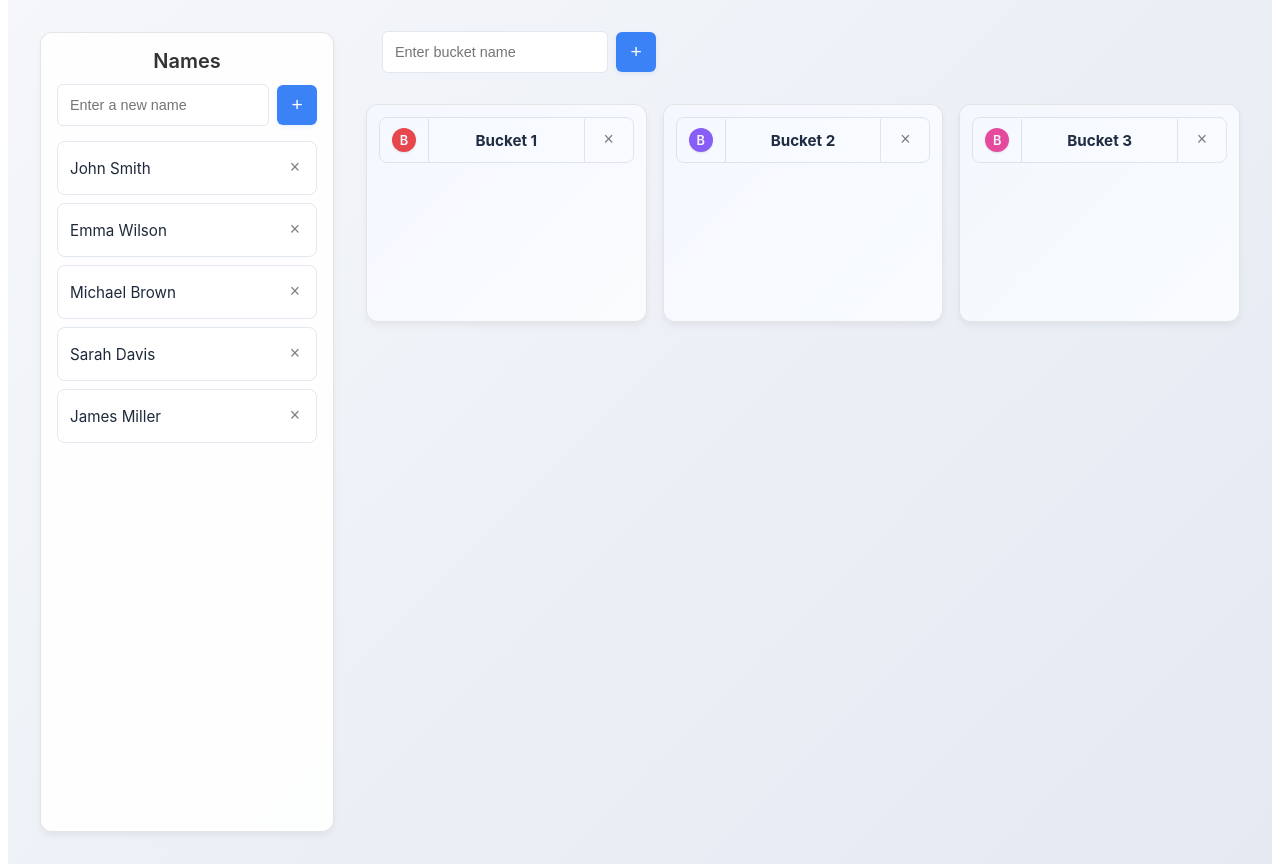
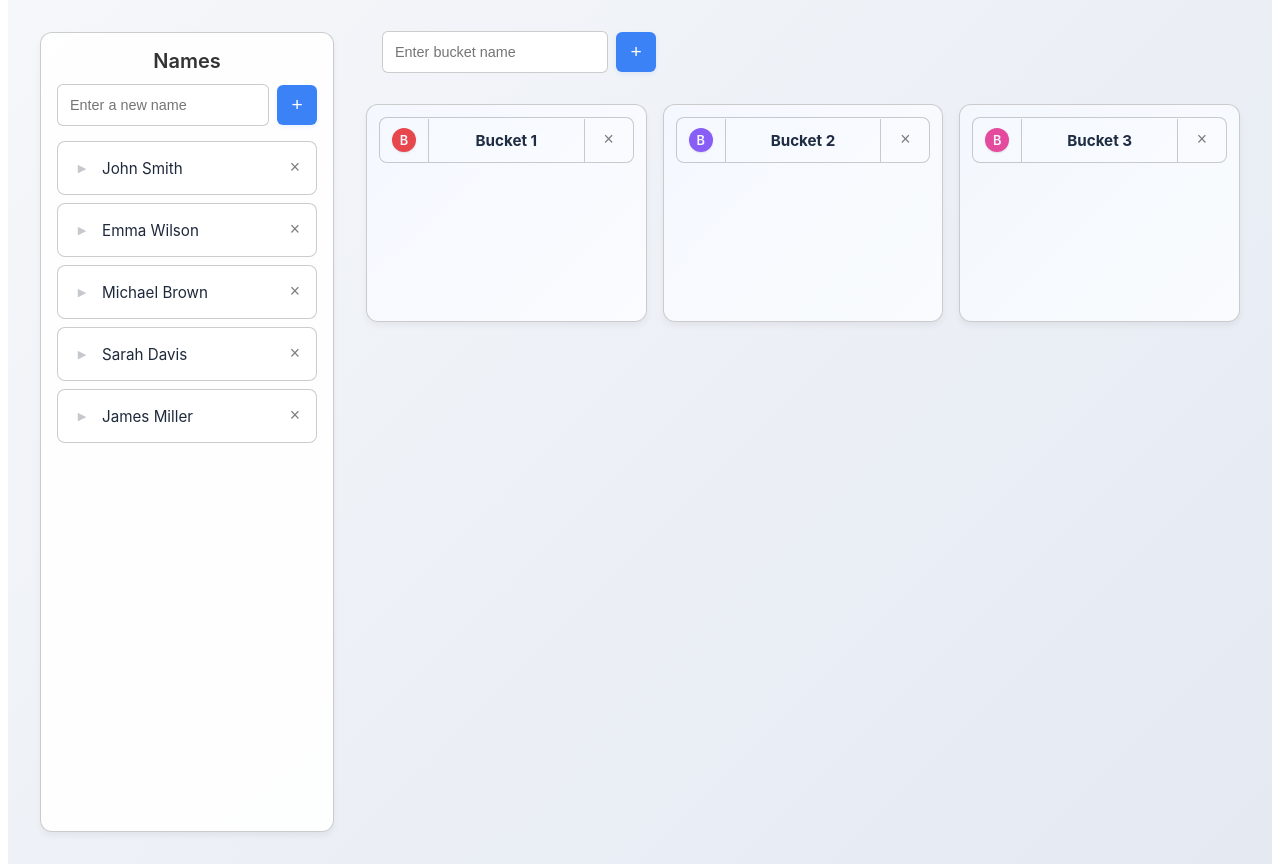
Before and after one commit to EricLYao/bucketz, a React (Create React App) app: page / in a window 1280 px wide. Built offline with nearby package versions, Linux system fonts and the light colour scheme.

Commit message:
fixed formatting, added bucket labels to names

```diff
--- a/src/App.css
+++ b/src/App.css
@@ -9,7 +9,7 @@
   transition: var(--transition);
   min-height: 200px;
   box-shadow: var(--shadow-md);
-  border: 1px solid rgba(0, 0, 0, 0.1);
+  border: 1px solid var(--border-color);
 }
 
 .add-name-form {
@@ -37,9 +37,13 @@
   box-shadow: 0 0 0 3px rgba(59, 130, 246, 0.1);
 }
 
+.name-item-container {
+  margin: 0.5rem 0;
+  transition: var(--transition);
+}
+
 .name-item {
   padding: 0.75rem;
-  margin: 0.5rem 0;
   background-color: white;
   border: 1px solid var(--border-color);
   border-radius: 8px;
@@ -48,7 +52,6 @@
   user-select: none;
   display: flex;
   align-items: center;
-  justify-content: space-between;
   gap: 0.5rem;
   font-size: 0.95rem;
   color: var(--text-color);
@@ -58,13 +61,84 @@
   background-color: var(--hover-bg);
   transform: translateY(-2px);
   box-shadow: var(--shadow-md);
-  border-color: var(--border-color);
+}
+
+.expanded .name-item {
+  background-color: white;
+  border-bottom-color: transparent;
+  box-shadow: var(--shadow-sm);
+  border-bottom-left-radius: 0;
+  border-bottom-right-radius: 0;
+  transform: none;
+}
+
+.expand-button {
+  background: none;
+  border: none;
+  color: var(--text-color);
+  cursor: pointer;
+  padding: 0;
+  width: 1.5rem;
+  height: 1.5rem;
+  display: flex;
+  align-items: center;
+  justify-content: center;
+  opacity: 0.5;
+  transition: var(--transition);
+  font-size: 0.7rem;
+}
+
+.expand-button:disabled {
+  cursor: default;
+  opacity: 0.25;
+  color: var(--text-color);
+}
+
+.expand-button:not(:disabled):hover {
+  opacity: 1;
+  color: var(--primary-color);
+}
+
+.item-text {
+  flex: 1;
+}
+
+.bucket-count {
+  font-size: 0.8rem;
+  color: var(--primary-color);
+  opacity: 0.8;
 }
 
 .name-item .delete-button {
   opacity: 0.5;
   transform: translateX(5px);
   color: black;
+}
+
+.bucket-list {
+  background-color: white;
+  padding: 0.75rem;
+  border: 1px solid var(--border-color);
+  border-top: none;
+  border-bottom-left-radius: 8px;
+  border-bottom-right-radius: 8px;
+  box-shadow: var(--shadow-sm);
+  position: relative;
+  top: -1px;
+}
+
+.bucket-icons-container {
+  display: flex;
+  flex-wrap: wrap;
+  gap: 0.5rem;
+  align-items: center;
+}
+
+.bucket-icon-wrapper {
+  display: flex;
+  align-items: center;
+  justify-content: center;
+  cursor: help;
 }
 
 .name-item .delete-button:hover {
@@ -113,7 +187,7 @@
   display: flex;
   flex-direction: column;
   box-shadow: var(--shadow-md);
-  border: 1px solid rgba(0, 0, 0, 0.1);
+  border: 1px solid var(--border-color);
   position: relative;
   overflow: hidden;
 }
--- a/src/components/Names/NamesList.js
+++ b/src/components/Names/NamesList.js
@@ -1,4 +1,4 @@
-import React from 'react';
+import React, { useState } from 'react';
 import PropTypes from 'prop-types';
 import BucketIndicator from '../BucketIndicator/BucketIndicator';
 import '../../styles/common.css';
@@ -15,6 +15,7 @@ const NamesList = ({
   onDrop,
   buckets
 }) => {
+  const [expandedNames, setExpandedNames] = useState([]);
   return (
     <div
       className="names-list"
@@ -35,19 +36,41 @@ const NamesList = ({
           +
         </button>
       </form>
-      {names.map(name => (
+      {names.map(name => {
+        const assignedBuckets = Object.entries(buckets)
+          .filter(([_, items]) => items.includes(name))
+          .map(([bucketName]) => bucketName);
+        const isExpanded = expandedNames.includes(name);
+        const hasAssignments = assignedBuckets.length > 0;
+
+        const toggleExpand = () => {
+          if (!hasAssignments) return;
+          setExpandedNames(prev =>
+            isExpanded
+              ? prev.filter(n => n !== name)
+              : [...prev, name]
+          );
+        };
+
+        return (
+          <div key={name} className={`name-item-container ${isExpanded ? 'expanded' : ''} ${hasAssignments ? 'has-assignments' : ''}`}>
             <div
-          key={name}
               className="name-item"
               draggable
               onDragStart={(e) => onDragStart(e, name)}
             >
+              <button
+                className="expand-button"
+                onClick={toggleExpand}
+                title={hasAssignments ? (isExpanded ? "Collapse" : "Expand") : "No assignments"}
+                disabled={!hasAssignments}
+              >
+                {isExpanded ? "▼" : "▶"}
+              </button>
               <span className="item-text">{name}</span>
-          {Object.entries(buckets).map(([bucketName, items]) => (
-            items.includes(name) && (
-              <BucketIndicator key={bucketName} bucketName={bucketName} />
-            )
-          ))}
+              <span className="bucket-count">
+                {assignedBuckets.length > 0 && `(${assignedBuckets.length})`}
+              </span>
               <button
                 className="delete-button"
                 onClick={() => onRemoveName(name)}
@@ -56,7 +79,20 @@ const NamesList = ({
                 ×
               </button>
             </div>
+            {isExpanded && assignedBuckets.length > 0 && (
+              <div className="bucket-list">
+                <div className="bucket-icons-container">
+                  {assignedBuckets.map(bucketName => (
+                    <div key={bucketName} className="bucket-icon-wrapper" title={bucketName}>
+                      <BucketIndicator bucketName={bucketName} />
+                    </div>
                   ))}
+                </div>
+              </div>
+            )}
+          </div>
+        );
+      })}
     </div>
   );
 };
--- a/src/styles/common.css
+++ b/src/styles/common.css
@@ -4,7 +4,7 @@
   --primary-hover: #2563eb;
   --danger-color: #ef4444;
   --text-color: #1e293b;
-  --border-color: #e2e8f0;
+  --border-color: rgba(0, 0, 0, 0.2);
   --hover-bg: #f8fafc;
   --shadow-sm: 0 1px 2px rgba(0, 0, 0, 0.05);
   --shadow-md: 0 4px 6px rgba(0, 0, 0, 0.05);
```
Lines whose indentation alone changed are shown as unchanged.
